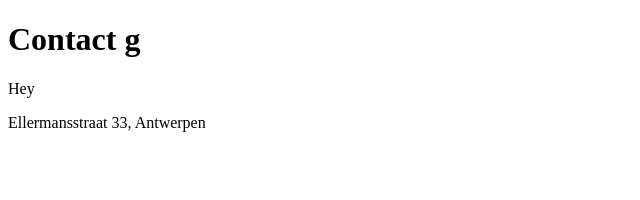
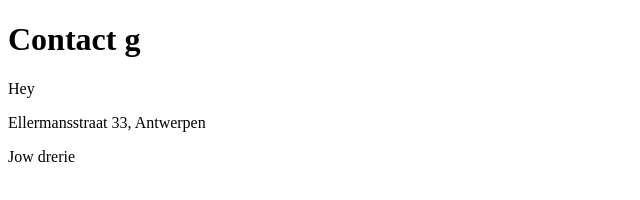
Before and after one commit to RajaS4/demo1, a plain HTML site: page contact.html in a window 1280 px wide. Shown: the full height of the page, 0-640 px from the left. Drawn offline with Linux system fonts and the light colour scheme.

Commit message:
Update contact.html

```diff
--- a/contact.html
+++ b/contact.html
@@ -8,5 +8,6 @@
 	<h1>Contact g</h1>
 	<p>Hey</p>
 	<p>Ellermansstraat 33, Antwerpen</p>
+	<p>Jow drerie</p>
 </body>
 </html>
```
